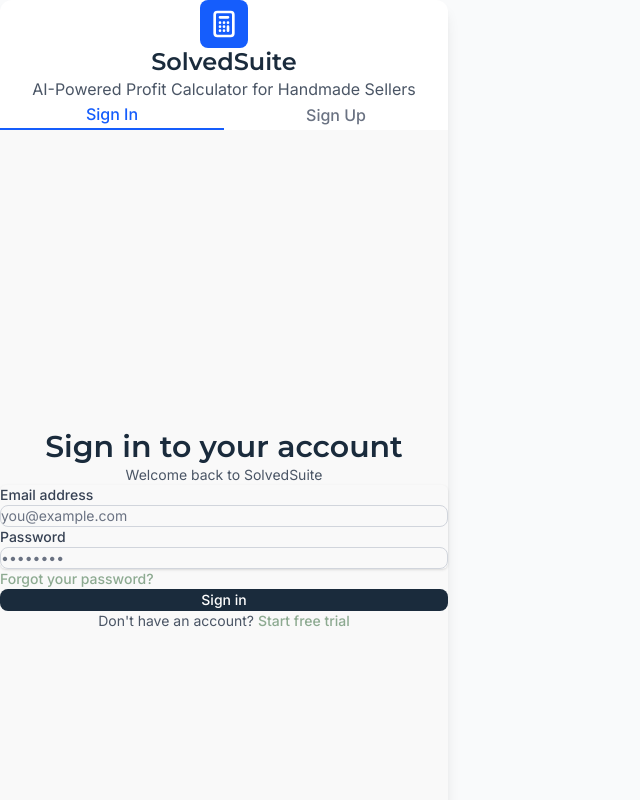
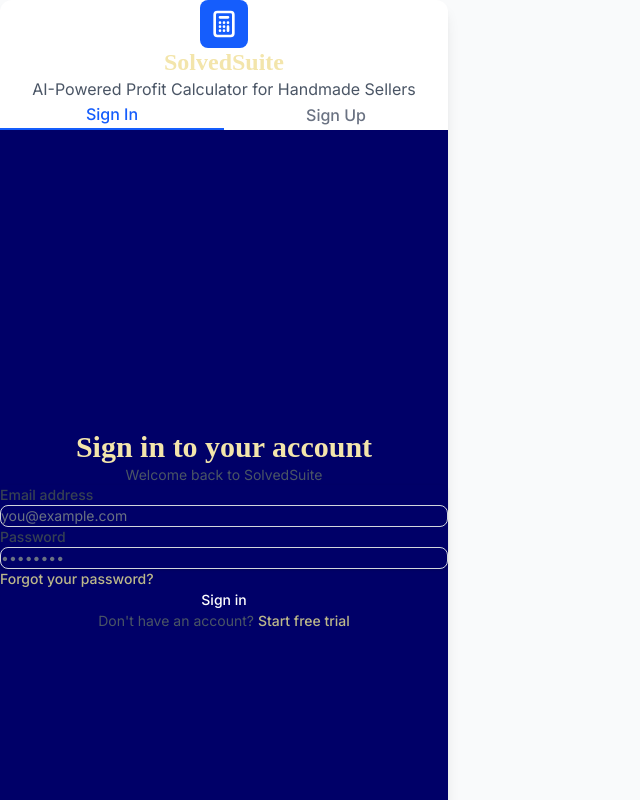
Before and after one commit to Bluejay29/SolvedSuite-Profit-Calculator-Plus, a Next.js app: page / in a window 1280 px wide. Shown: the top 800 px of the page, without its empty margins (0-640 px from the left). Built offline with nearby package versions, Linux system fonts and the light colour scheme; no server answers.

Commit message:
Update globals.css

```diff
--- a/app/globals.css
+++ b/app/globals.css
@@ -1,24 +1,20 @@
 @import "tailwindcss";
+@import url('https://fonts.googleapis.com/css2?family=Playfair+Display:wght@600;700&family=Inter:wght@400;500&display=swap');
 
 :root {
-  /* SolvedSuite Brand Colors */
-  --primary: #1A2B3C;
-  --primary-dark: #0F1A24;
-  --primary-light: #2A3B4C;
+  /* SolvedSuite Maker's Profit Hub - Set in Stone */
+  --navy: #000068;
+  --pearl: #FFFDFA;
+  --sage: #BCB88A;
+  --champagne: #F3E5AB;
 
-  --secondary: #8DAA91;
-  --secondary-dark: #7A9A7E;
-  --secondary-light: #A0BAA4;
+  /* Premium Mapping */
+  --primary: var(--navy);
+  --secondary: var(--sage);
+  --accent: var(--champagne);
 
-  --accent: #D4AF37;
-  --accent-dark: #C19F27;
-  --accent-light: #E0BF47;
-
-  --background: #F9F9F9;
-  --background-dark: #EFEFEF;
-  --background-light: #FFFFFF;
-
-  --foreground: #1A2B3C;
+  --background: var(--navy);
+  --foreground: var(--pearl);
 }
 
 @theme inline {
@@ -27,6 +23,9 @@
   --color-accent: var(--accent);
   --color-background: var(--background);
   --color-foreground: var(--foreground);
+  --color-sage: var(--sage);
+  --color-pearl: var(--pearl);
+  --color-champagne: var(--champagne);
 }
 
 * {
@@ -38,15 +37,16 @@
 body {
   background: var(--background);
   color: var(--foreground);
+  /* Inter is our clean pairing for numbers and small text */
   font-family: 'Inter', system-ui, -apple-system, sans-serif;
   line-height: 1.6;
   -webkit-font-smoothing: antialiased;
-  -moz-osx-font-smoothing: grayscale;
 }
 
 h1, h2, h3, h4, h5, h6 {
-  font-family: 'Montserrat', system-ui, -apple-system, sans-serif;
+  /* Playfair Display for that high-end, premium feel */
+  font-family: 'Playfair Display', serif;
   font-weight: 600;
   line-height: 1.2;
-  color: var(--primary);
+  color: var(--champagne);
 }
```
